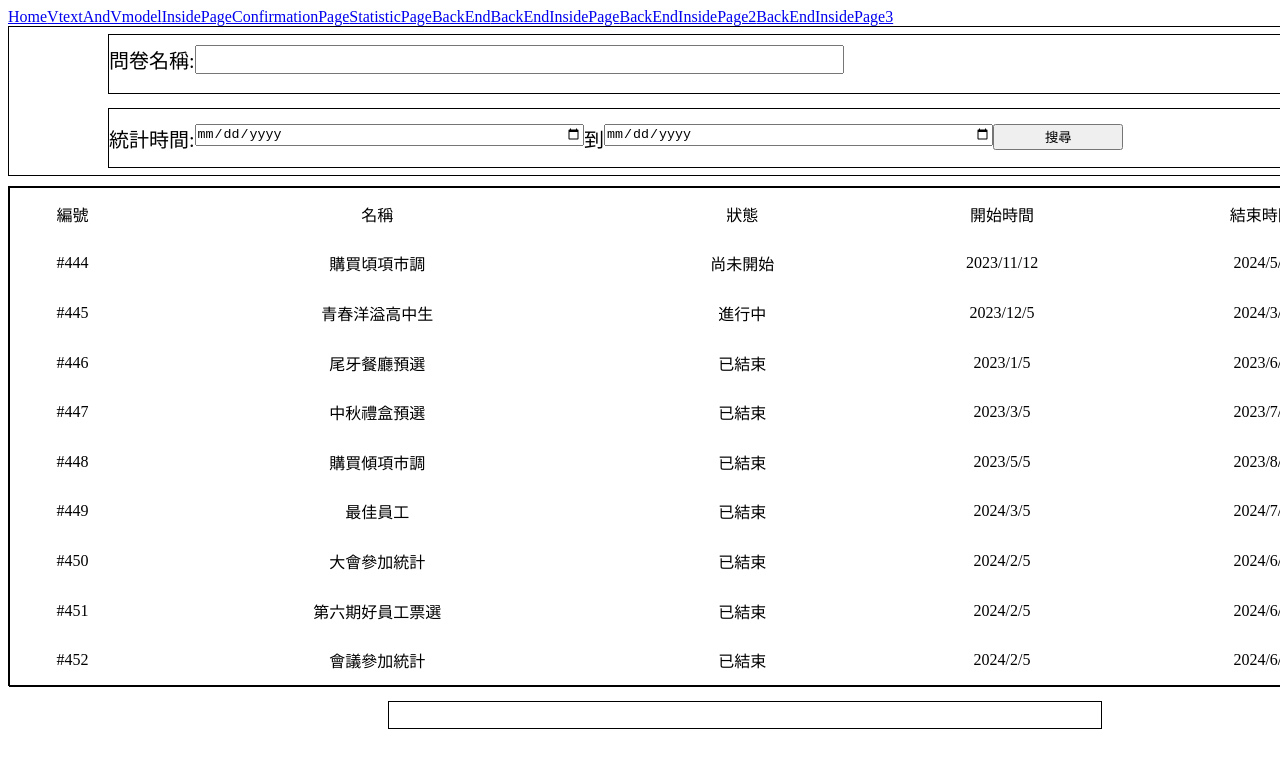
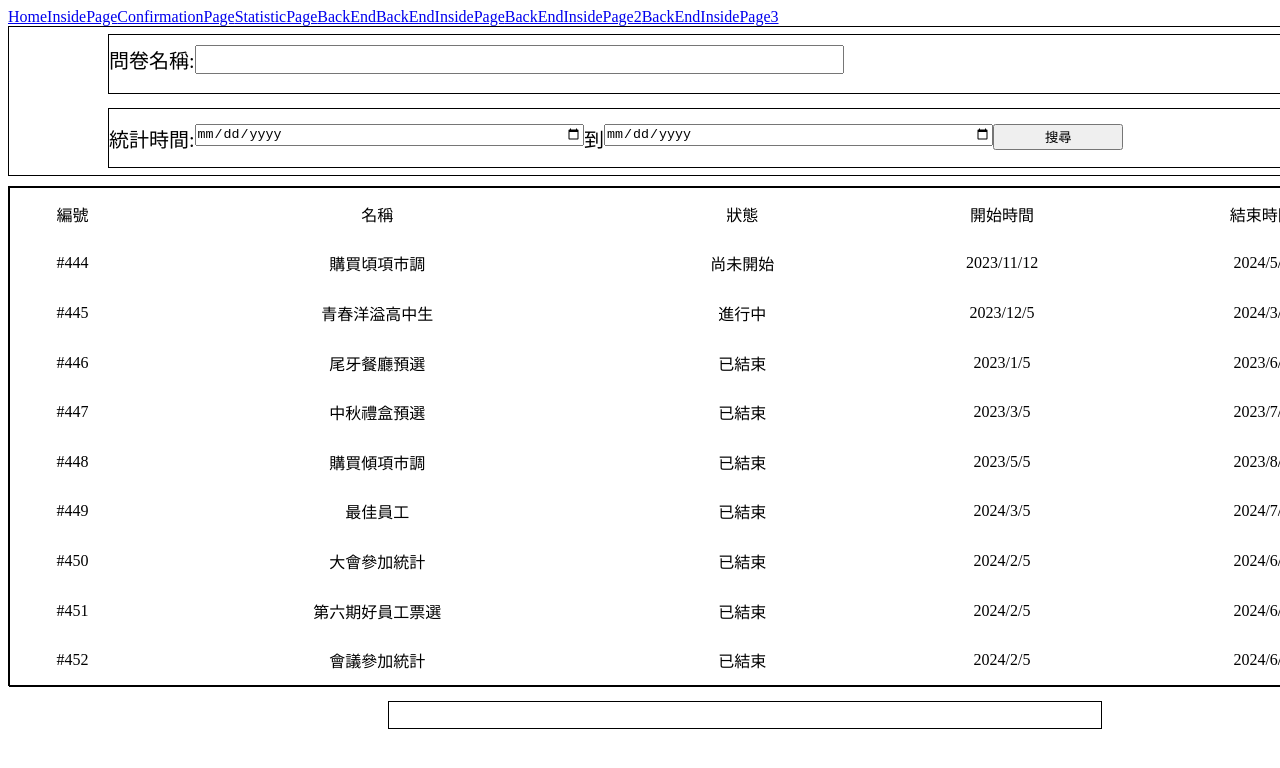
Before and after one commit to Jung0210/-questionnaire, a Vue app: page / in a window 1280 px wide. Shown: the top 768 px of the page. Built offline with nearby package versions, Linux system fonts and the light colour scheme; the HTML template or start-up script is replaced by a standard one.

Commit message:
榕駿0727 02:27

```diff
--- a/src/components/Header.vue
+++ b/src/components/Header.vue
@@ -10,7 +10,6 @@ export default {
 <template>
     <div class="headerArea">
         <RouterLink to="/">Home</RouterLink>
-        <RouterLink to="/VtextAndVmodel">VtextAndVmodel</RouterLink>
         <RouterLink to="/InsidePage">InsidePage</RouterLink>
         <RouterLink to="/ConfirmationPage">ConfirmationPage</RouterLink>
         <RouterLink to="/StatisticPage">StatisticPage</RouterLink>
--- a/src/router/index.js
+++ b/src/router/index.js
@@ -74,6 +74,7 @@ const router = createRouter({
       // which is lazy-loaded when the route is visited.
       component: () => import('../views/BackEndInsidepage3.vue')
     },
+
   ]
 })
 
--- a/src/views/HomeView.vue
+++ b/src/views/HomeView.vue
@@ -36,7 +36,7 @@
       </tr>
       <tr>
         <td> #445 </td>
-        <td> 青春洋溢高中生 </td>
+        <td>青春洋溢高中生</td>
         <td> 進行中 </td>
         <td> 2023/12/5 </td>
         <td> 2024/3/2 </td>
```
